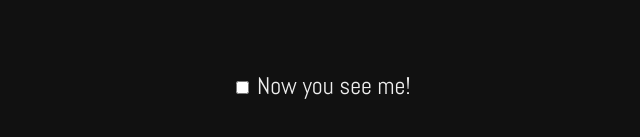
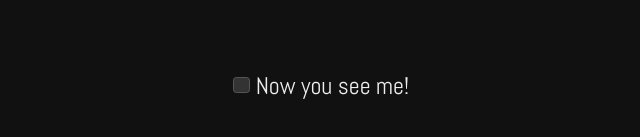
Before and after one commit to Timbar09/Now-you-see-me_Now-you-dont, a plain HTML site: page index.html in a window 1280 px wide. Shown: the part 315-452 px from the top of the page, 319-959 px from the left. Drawn offline with Linux system fonts and the light colour scheme.

Commit message:
Style checkbox and label

```diff
--- a/index.html
+++ b/index.html
@@ -8,11 +8,11 @@
     <title>Custom checkbox | Miles Mosweu</title>
   </head>
   <body>
-    <div class="checkbox">
-      <input type="checkbox" id="checkbox" />
+    <div class="checkbox__container">
+      <input type="checkbox" id="checkbox" class="checkbox" />
 
       <label for="checkbox" class="checkbox__label">
-        <span class="checkbox__text"> Now you see me! </span>
+        <span class="checkbox__label--text"> Now you see me! </span>
       </label>
     </div>
   </body>
--- a/style.css
+++ b/style.css
@@ -28,3 +28,31 @@
   color: var(--text-clr);
   background-color: var(--bg-clr);
 }
+
+.checkbox__container {
+  display: flex;
+  align-items: center;
+  gap: 0.25em;
+}
+
+.checkbox {
+  --dimension: 1.25em;
+
+  appearance: none;
+  margin: 0;
+  position: relative;
+  width: var(--dimension);
+  height: var(--dimension);
+  background-color: var(--checkbox-bg-clr);
+  border: 1px solid var(--checkbox-border-clr);
+  border-radius: 0.25em;
+  cursor: pointer;
+  transition: background-color 0.3s;
+}
+
+.checkbox__label {
+  position: relative;
+  cursor: pointer;
+  user-select: none;
+  transition: color 0.3s;
+}
```
